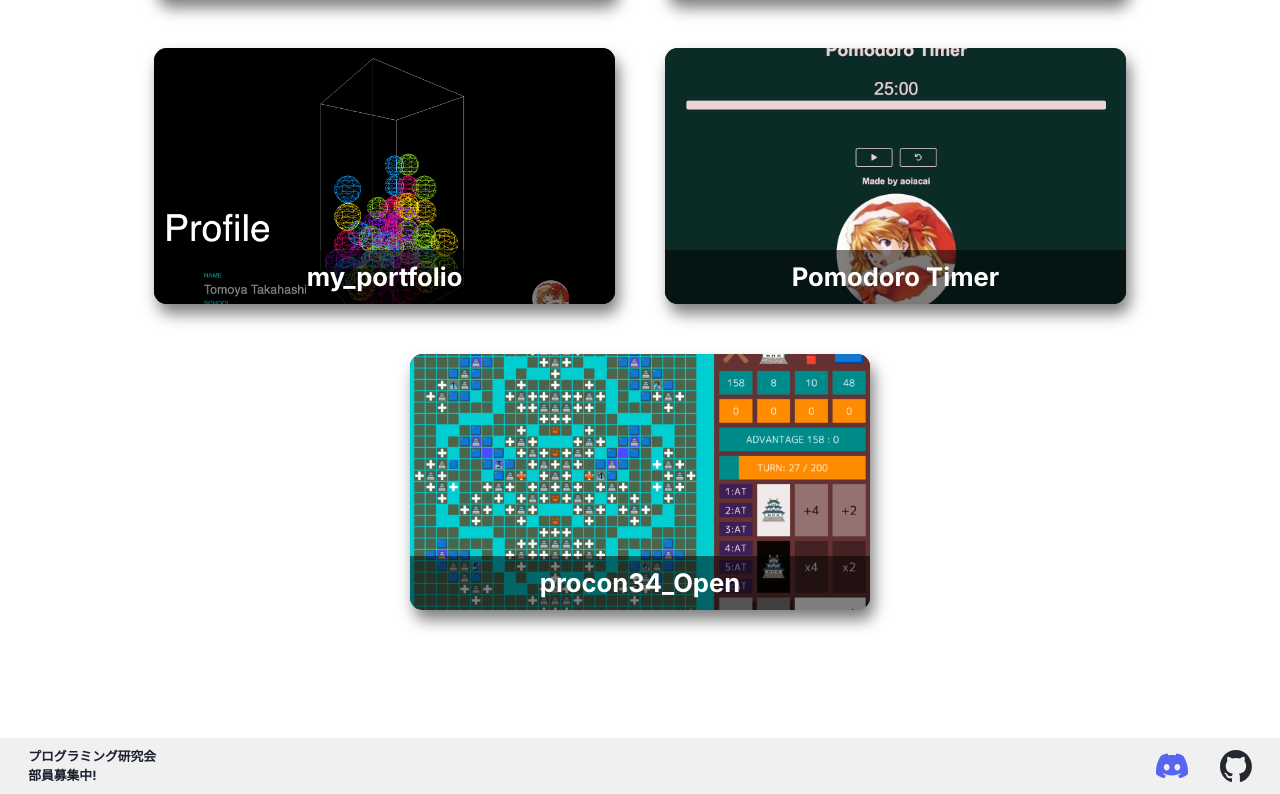
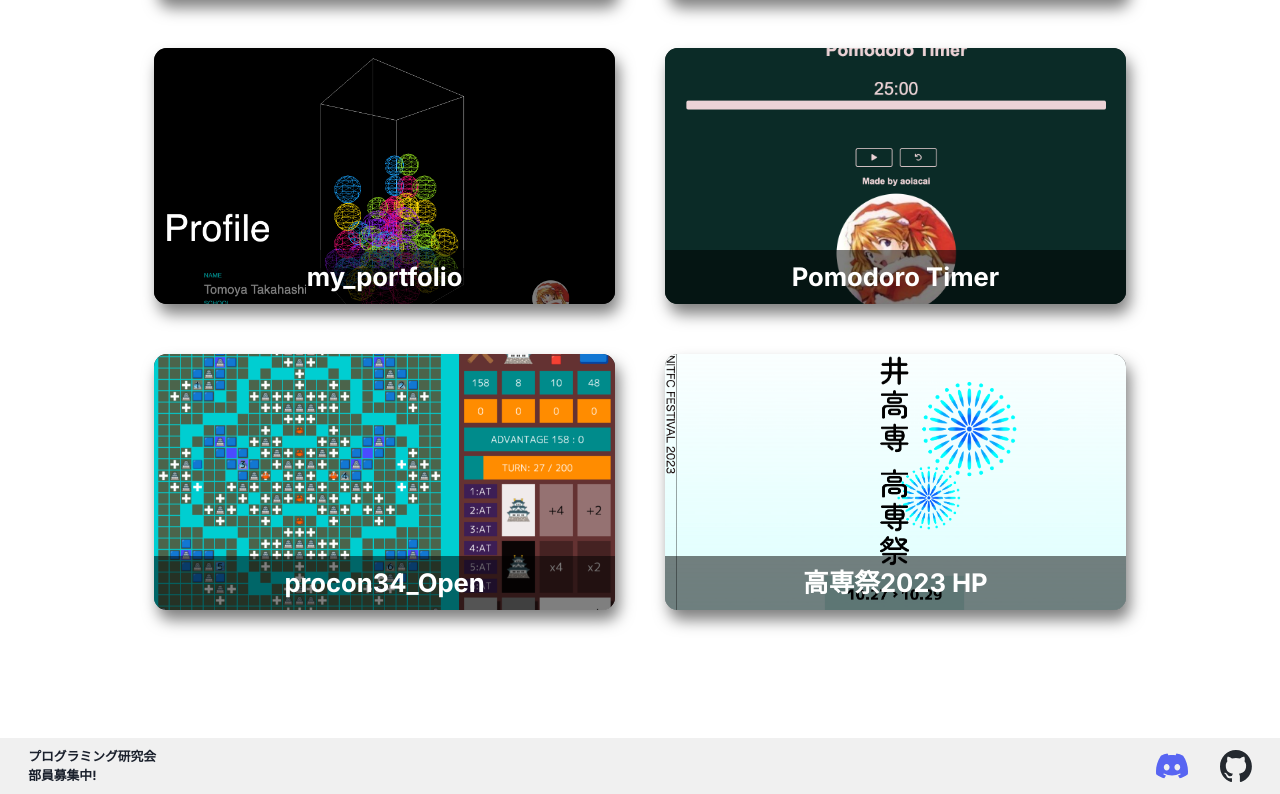
Before and after one commit to nitfc-proken/proken-hp, a Next.js app: page /work in a window 1280 px wide. Shown: the part 878-1672 px from the top of the page. Built offline with nearby package versions, Linux system fonts and the light colour scheme; grey boxes are pictures that could not be loaded.

Commit message:
高専祭の情報を追加

```diff
--- a/app/work/page.tsx
+++ b/app/work/page.tsx
@@ -64,6 +64,14 @@ const WorkPage = () => {
    image: "/work/procon34.png",
    date: "2023-10-15",
   },
+  {
+   title: "高専祭2023 HP",
+   creators: ["s555のみんな"],
+   description: "2023年度高専祭のHP",
+   link: "https://2023hp.vercel.app/",
+   image: "/work/kosenfes2023hp.png",
+   date: "2023-10-22",
+  },
  ];
 
  // スマホかどうか
```
Also changed, not shown: public/work/kosenfes2023hp.png (added).
